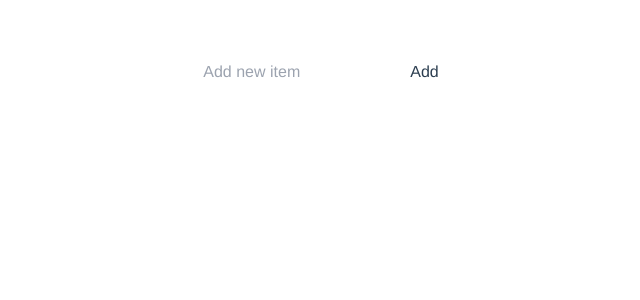
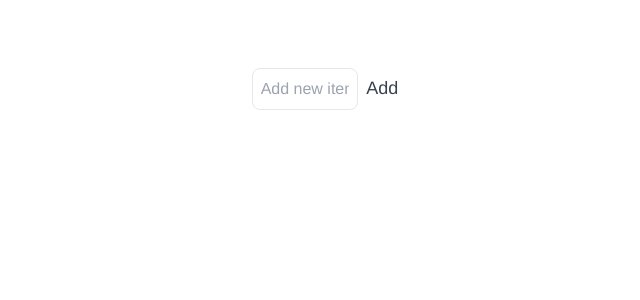
Before and after one commit to reynaldesgr/sandbox-vuejs, a Vue app: page /test/pinia in a window 1280 px wide. Shown: the top 300 px of the page, without its empty margins (319-959 px from the left). Built offline with nearby package versions, Linux system fonts and the light colour scheme.

Commit message:
Tailwind style

```diff
--- a/src/views/PiniaStore.vue
+++ b/src/views/PiniaStore.vue
@@ -1,8 +1,8 @@
 <template>
   <!-- Avoiding page refresh/reload (@submit.prevent) -->
   <form @submit.prevent="handleSubmit">
-    <input v-model="newItem" placeholder="Add new item" />
-    <button type="submit">Add</button>
+    <input class="w-fl md:w-1/12 p-2 border border-gray-30 rounded-lg focus:outline-none focus:ring-2 focus:ring-blue-500 m-2" v-model="newItem" placeholder="Add new item" />
+    <button class="text-gray-700 text-lg mb-6 hover:underline" type="submit">Add</button>
   </form>
   <ul>
     <li v-for="item in items" :key="item">{{ item }}</li>
```
